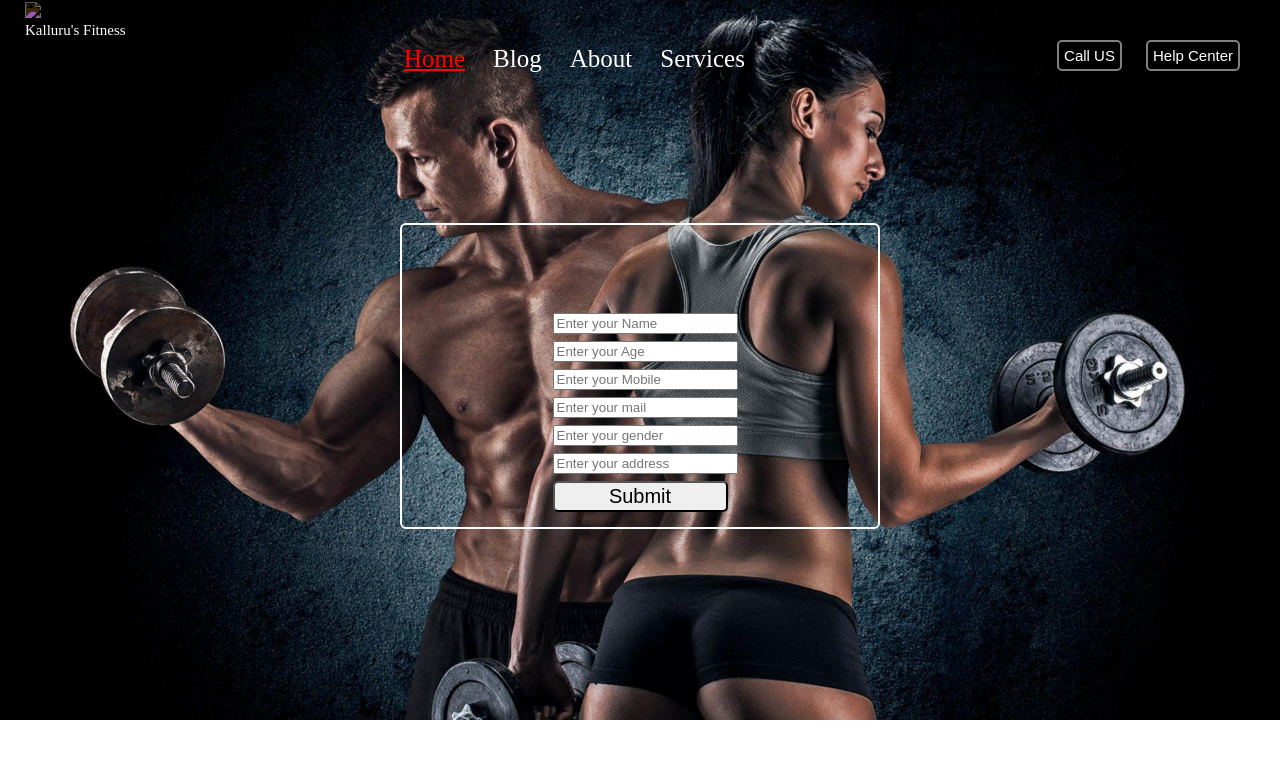
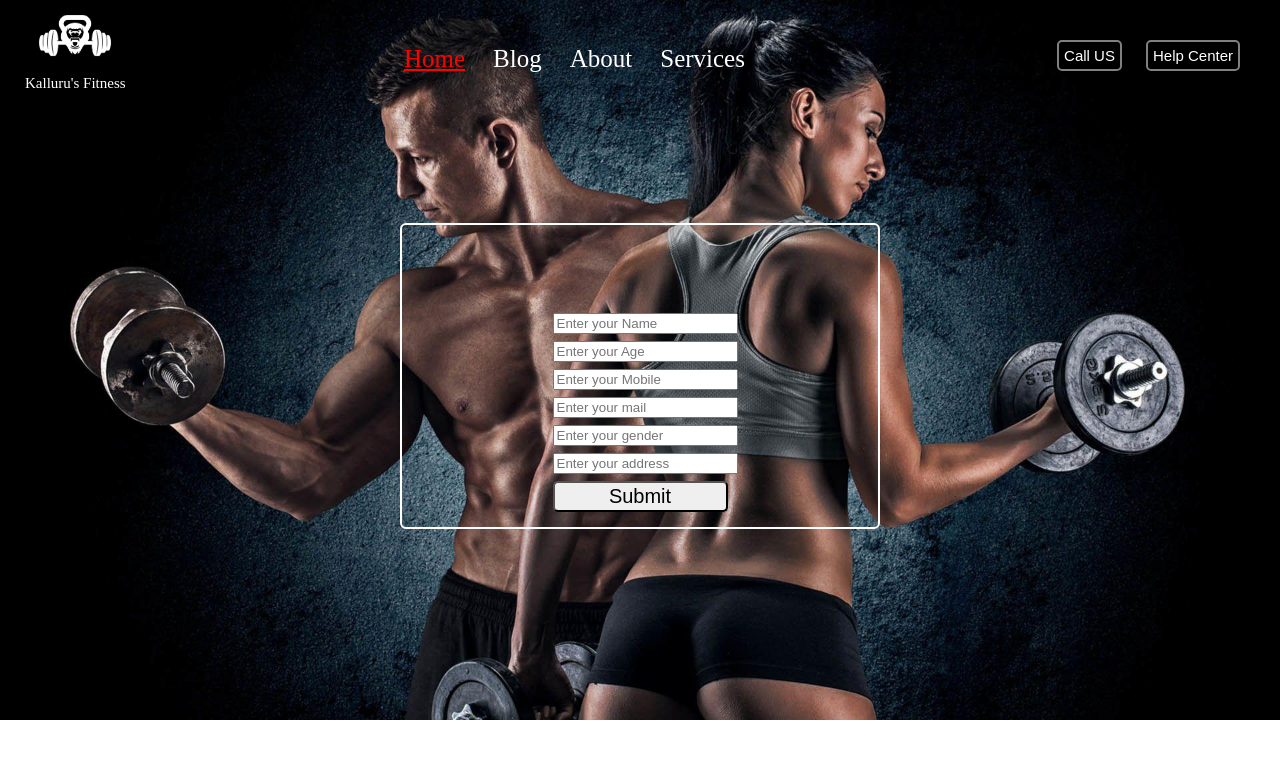
Before and after one commit to snehakalluru/Gym-website, a plain HTML site: page index.html in a window 1280 px wide. Drawn offline with Linux system fonts and the light colour scheme; files that its build step writes are made by us from their sources; files whose address does not match are found by name.

Commit message:
Refactor HTML structure and update assets paths

```diff
--- a/index.html
+++ b/index.html
@@ -4,7 +4,7 @@
     <meta charset="UTF-8">
     <meta name="viewport" content="width=device-width, initial-scale=1.0">
     <title>Gym Website</title>
-    <link rel="stylesheet" href="../static/CSS/style.css">
+    <link rel="stylesheet" href="style.css">
 </head>
 <body>
 
@@ -12,7 +12,7 @@
 
         <!--1.Logo section-->
 <div class="left">
-    <img src="../static/images-1/Gym-Logo.jpg" alt="Not found">
+    <img src="Gym-Logo.jpg" alt="Not found">
     <div>Kalluru's Fitness</div>
 
 </div>
```
